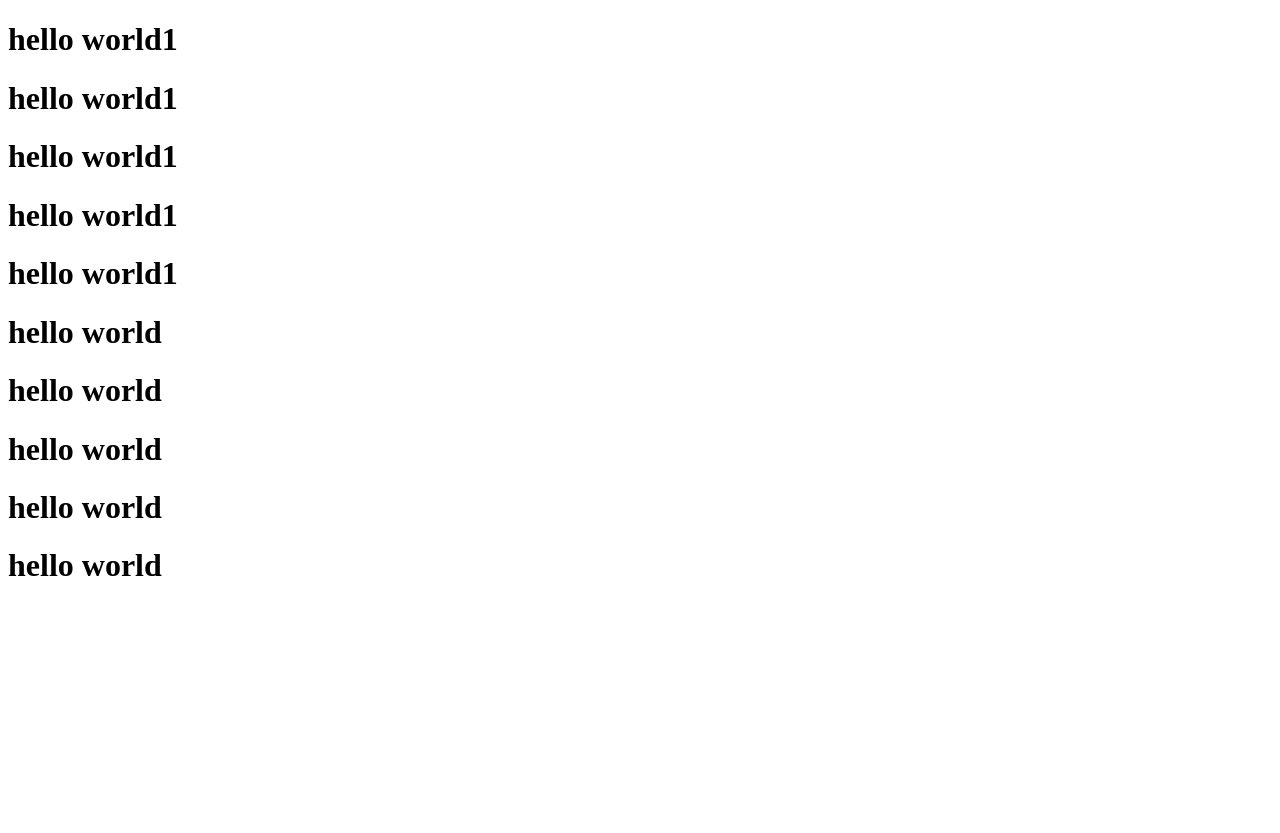
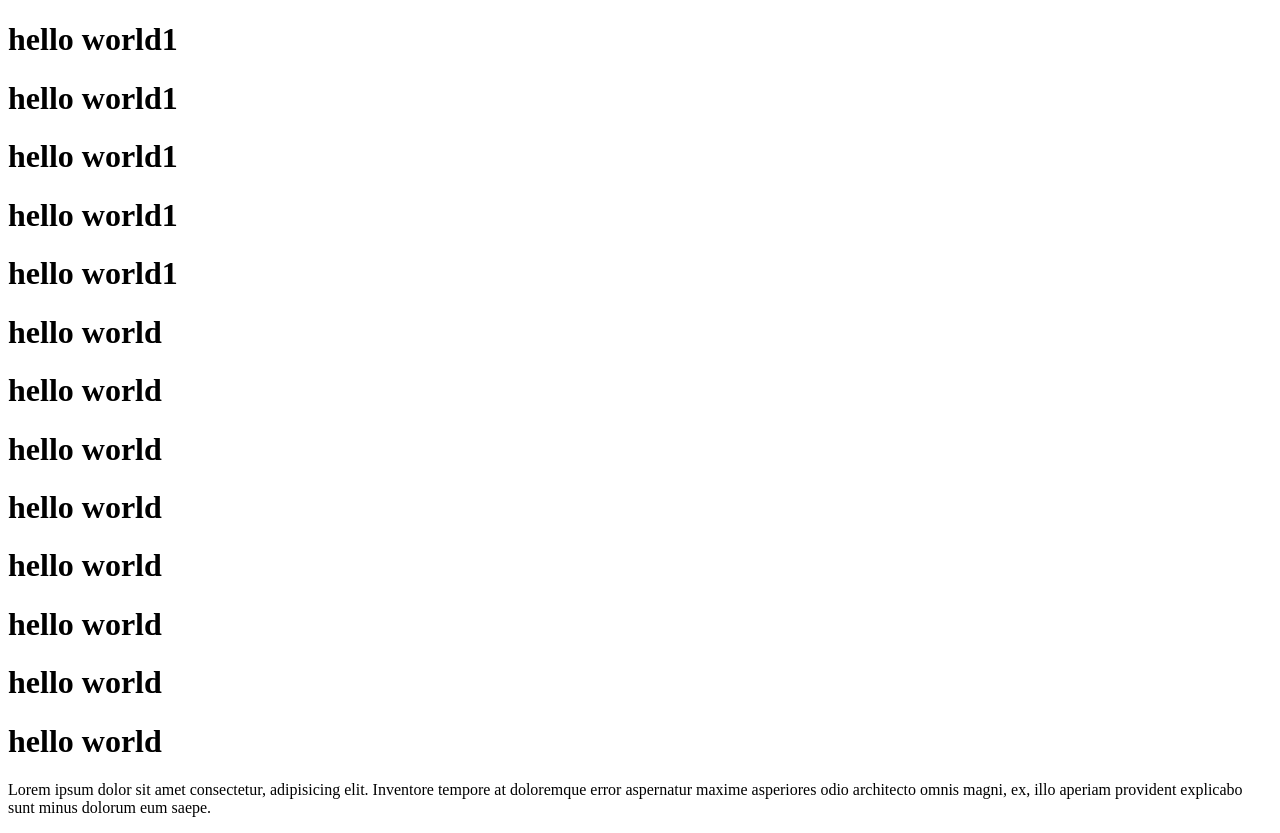
Before and after one commit to Siver29/React1, a website: page test.html in a window 1280 px wide. Before the commit the page ends 800 px from the top, so only its background shows below. Drawn offline with Linux system fonts and the light colour scheme.

Commit message:
add paraghraph

```diff
--- a/test.html
+++ b/test.html
@@ -17,5 +17,14 @@
          <h1>hello world</h1>
           <h1>hello world</h1>
            <h1>hello world</h1>
+  <h1>hello world</h1>
+
+  <h1>hello world</h1>
+  <h1>hello world</h1>
+
+  <p> Lorem ipsum dolor sit amet consectetur, adipisicing elit.
+    Inventore tempore at doloremque error aspernatur maxime asperiores odio architecto omnis magni,
+     ex, illo aperiam provident explicabo sunt minus dolorum eum saepe.</p>
+
 </body>
 </html>
```
